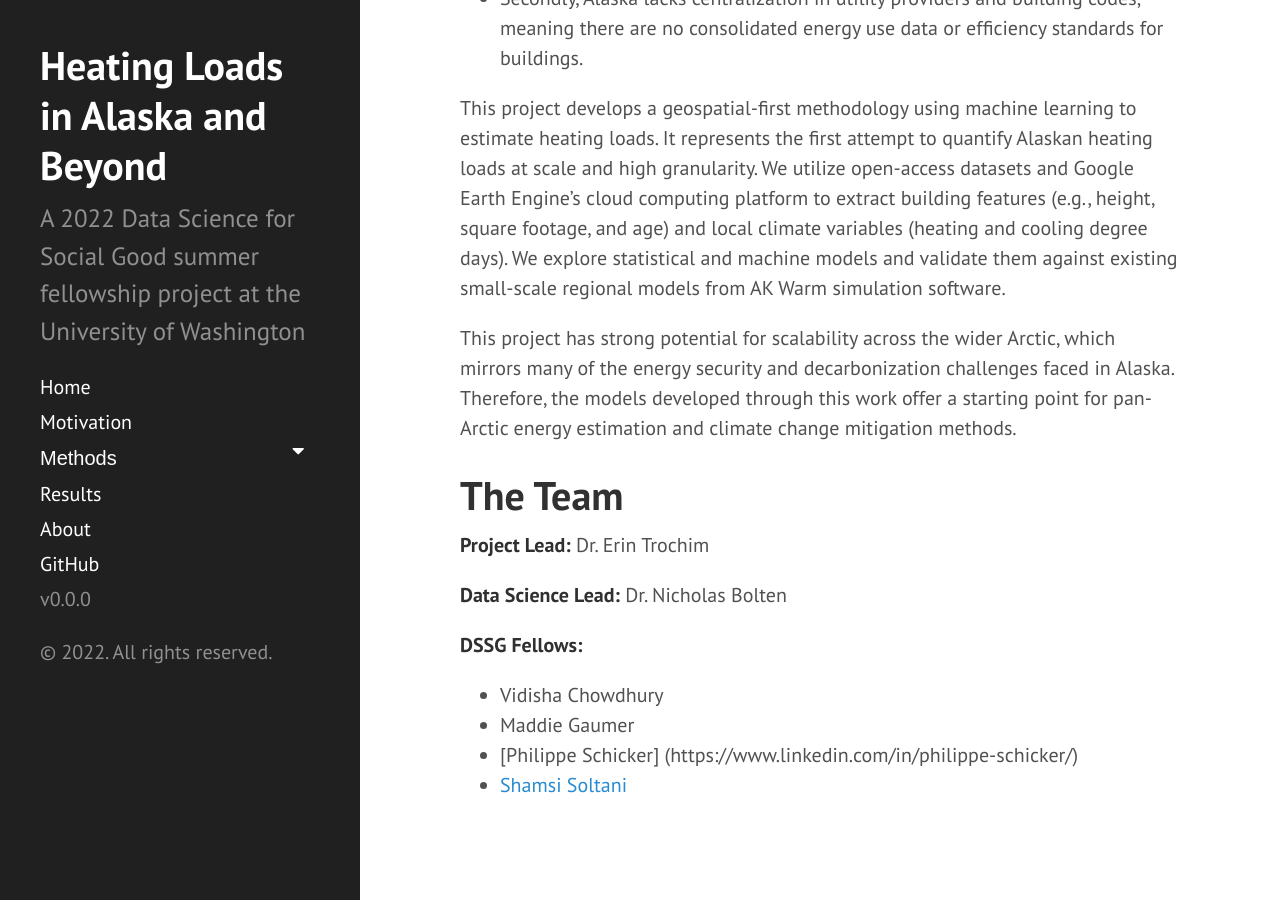
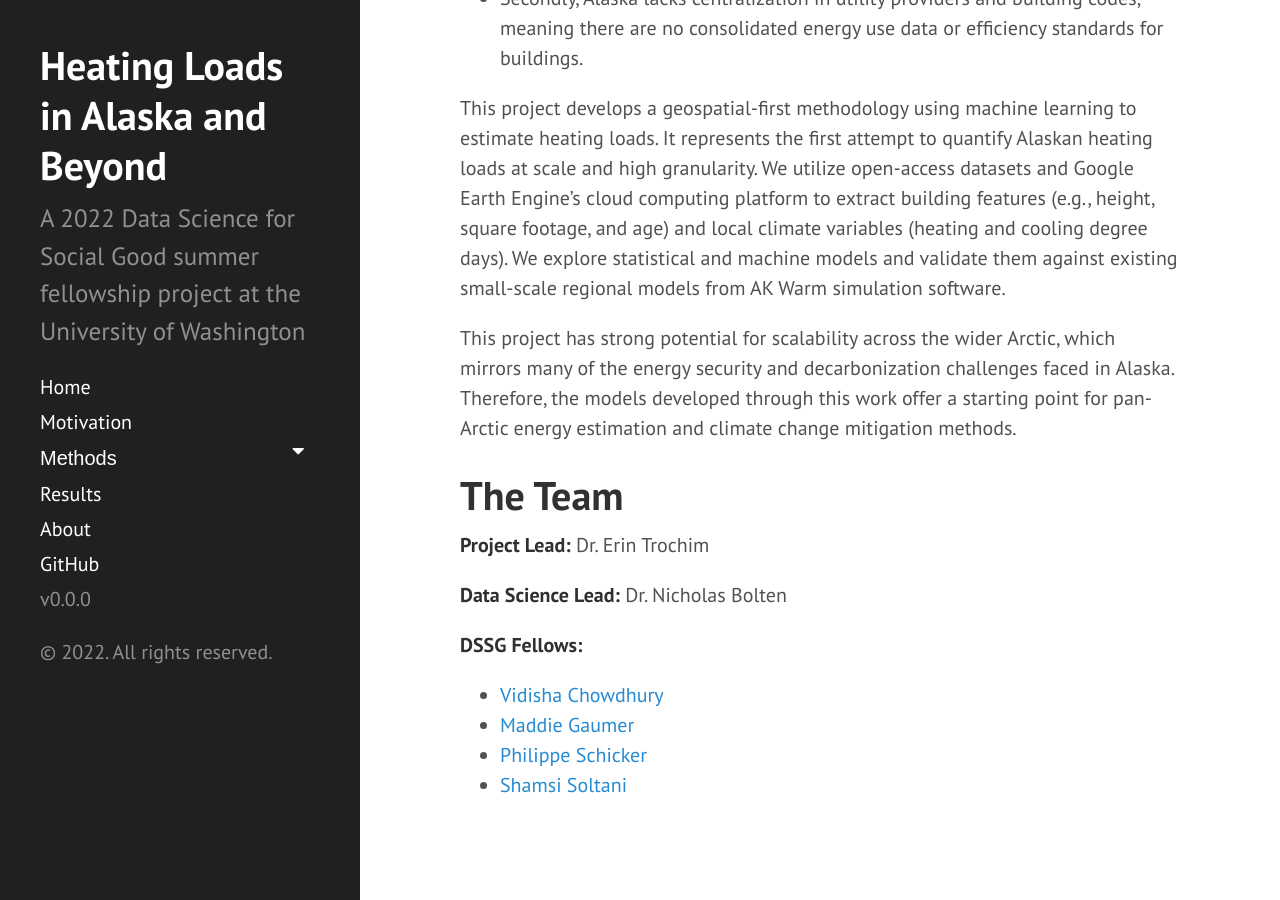
Before and after one commit to uwescience/DSSG2022_heating_loads, a Jekyll site: the page built from index.md, in a window 1280 px wide and 900 px high, scrolled down 986 px. Built offline with Jekyll 4.4.1, drawn with Linux system fonts in a browser that asks for light colours; the list of posts is cut into pages by our own code; some of the changed lines change nothing that is shown.

Commit message:
Update index.md

```diff
--- a/index.md
+++ b/index.md
@@ -25,7 +25,7 @@ This project has strong potential for scalability across the wider Arctic, which
 **Data Science Lead:** Dr. Nicholas Bolten
 
 **DSSG Fellows:**
-- Vidisha Chowdhury
-- Maddie Gaumer
-- [Philippe Schicker] (https://www.linkedin.com/in/philippe-schicker/)
+- [Vidisha Chowdhury](https://www.linkedin.com/in/vidisha-chowdhury/)
+- [Maddie Gaumer](https://www.linkedin.com/in/madelyn-gaumer-380898142/)
+- [Philippe Schicker](https://www.linkedin.com/in/philippe-schicker/)
 - [Shamsi Soltani](https://www.linkedin.com/in/shamsisoltani/)
```
